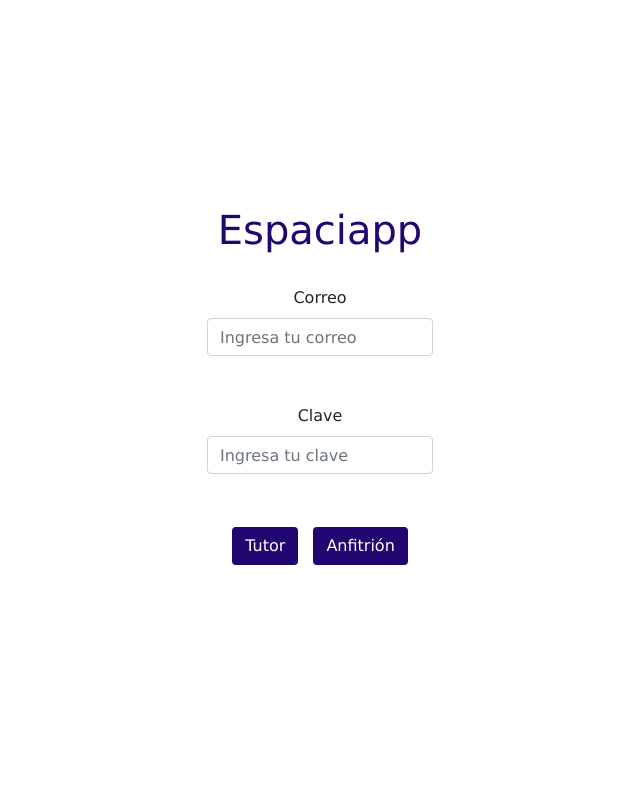
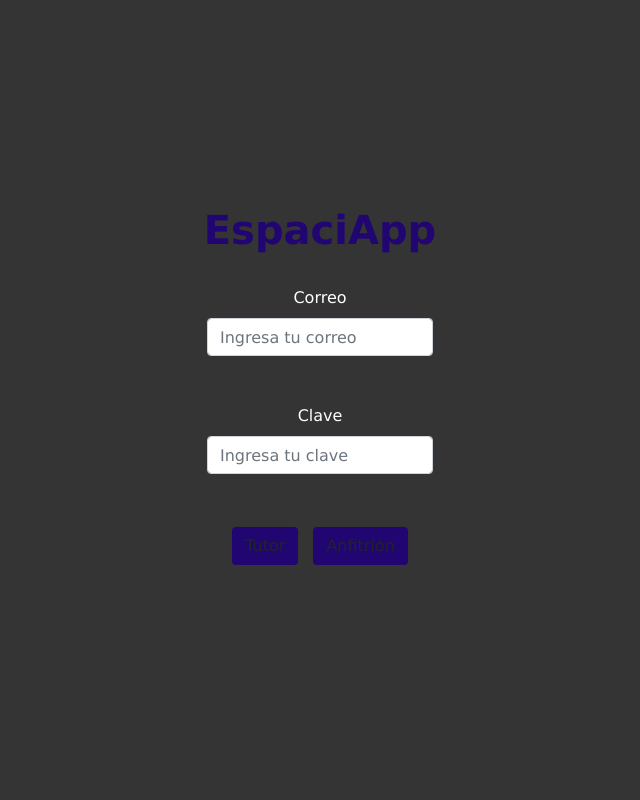
Before and after one commit to groverongo/pi3-realMVP, a Flask app: page /login in a window 1280 px wide. Shown: the whole page, without its empty margins (320-960 px from the left). Run offline with Flask 3, Linux system fonts and the light colour scheme.

Commit message:
ahora si listo

```diff
--- a/templates/login.html
+++ b/templates/login.html
@@ -14,6 +14,8 @@
             margin: 0;
             padding: 0;
             font-family:Verdana, Geneva, Tahoma, sans-serif;
+            background-color: rgb(52, 52, 52);
+            color: white;
         }
 
         form {
@@ -26,7 +28,6 @@
             text-align: center;
         }
         .boton{
-            color: white;
             background-color: var(--morado-oscuro);
             margin: 5px;
         }
@@ -36,7 +37,7 @@
     </style>
 </head>
 <body>
-    <h1 style="color: var(--morado-oscuro);">Espaciapp</h1>
+    <h1 style="color: var(--morado-oscuro);"><strong>EspaciApp</strong></h1>
     <br>
     <form id="myForm">
         <label for="email">Correo</label>
```
